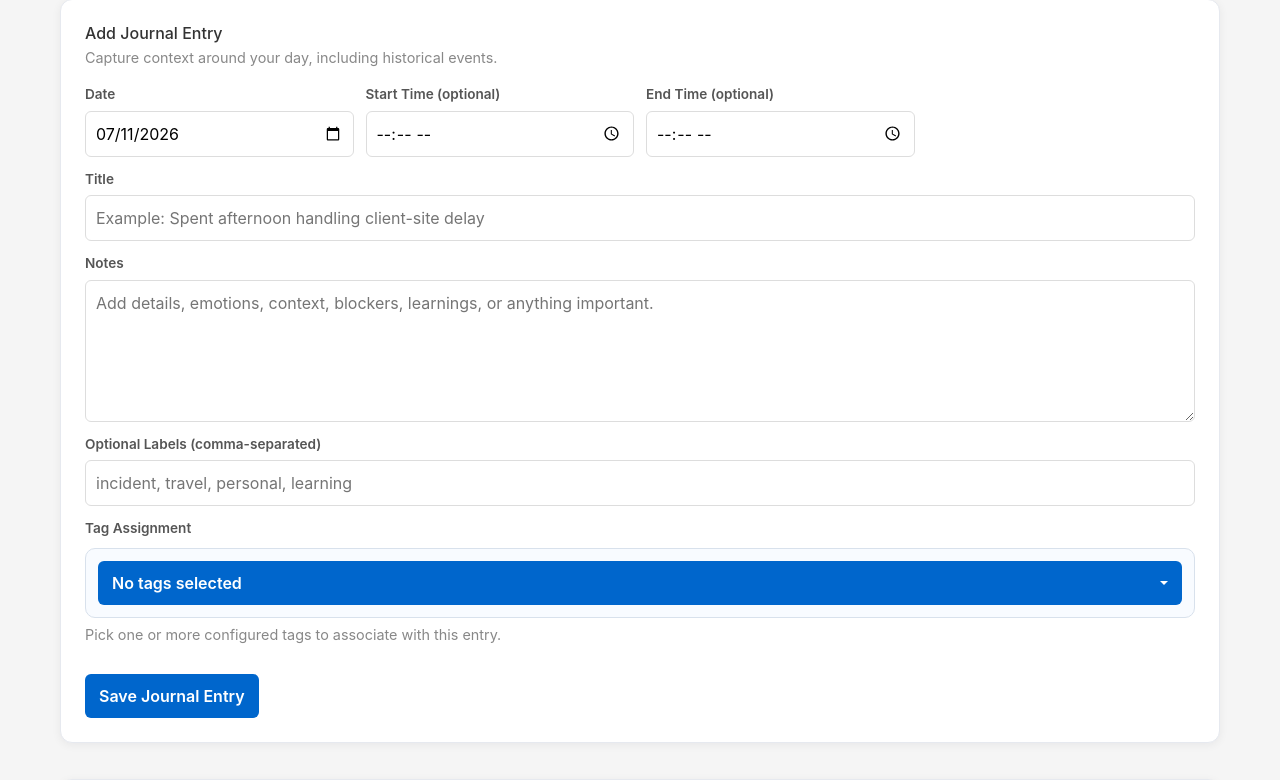
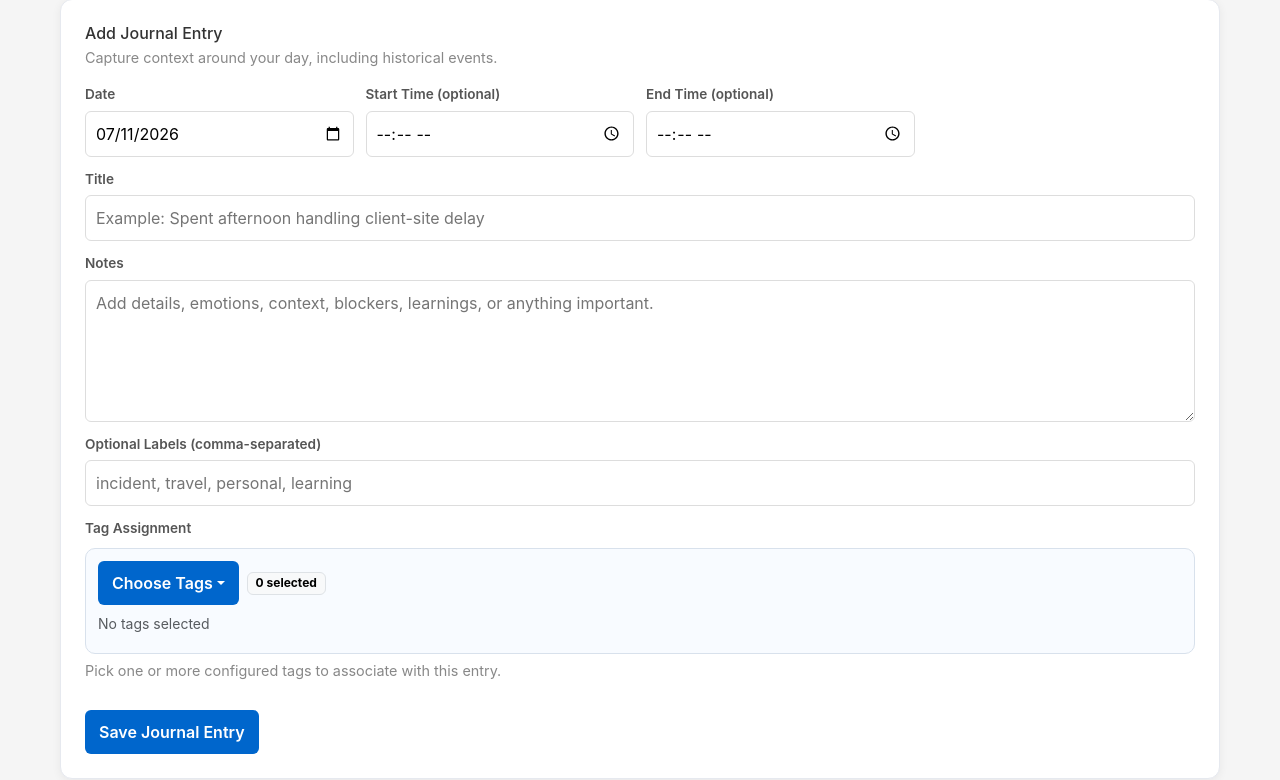
Before and after one commit to Aqua-4/workgraph, a Python web app: template api/templates/journal.html in a window 1280 px wide. Shown: the part 332-1112 px from the top of the page. Run offline with Jinja, Linux system fonts and the light colour scheme; the template is opened without the code that fills it, so the values that code supplies are empty.

Commit message:
Minour UI fixes

```diff
--- a/api/templates/journal.html
+++ b/api/templates/journal.html
@@ -24,10 +24,25 @@
     padding: 12px;
 }
 
-#journal-tags-menu {
-    width: 100%;
-    max-height: 320px;
+.tag-dropdown-menu {
+    width: min(100%, 560px);
+    padding: 0;
+    border-radius: 10px;
+    border: 1px solid #d7dfea;
+    overflow: hidden;
+}
+
+.tag-dropdown-header {
+    border-bottom: 1px solid #e8edf3;
+    background: #f8fbff;
+    padding: 10px;
+}
+
+.tag-dropdown-body {
+    max-height: 260px;
     overflow-y: auto;
+    padding: 8px 10px;
+    overflow-x: hidden;
 }
 
 .journal-tag-row {
@@ -36,6 +51,21 @@
     gap: 8px;
     font-size: 0.92em;
     color: #26313f;
+    padding: 6px 4px;
+}
+
+.journal-tag-row input[type="checkbox"] {
+    width: 1rem;
+    height: 1rem;
+    min-width: 1rem;
+    padding: 0;
+    margin: 0;
+    border-radius: 0.2rem;
+    flex: 0 0 auto;
+}
+
+#selected-tags-preview {
+    min-height: 28px;
 }
 </style>
 {% endblock %}
@@ -91,39 +121,44 @@
             <div class="field" style="grid-column: 1 / -1;">
                 <label class="mb-1" for="journal-tags">Tag Assignment</label>
                 <div class="tag-panel">
-                    <div class="dropdown w-100">
+                <div class="d-flex align-items-center gap-2 flex-wrap mb-2">
+                    <div class="dropdown">
                         <button
-                            class="btn btn-outline-primary dropdown-toggle w-100 text-start d-flex justify-content-between align-items-center"
+                            class="btn btn-outline-primary dropdown-toggle"
                             type="button"
-                            id="journal-tags-trigger"
+                            id="tag-dropdown-toggle"
                             data-bs-toggle="dropdown"
                             data-bs-auto-close="outside"
+                            aria-expanded="false"
                         >
-                            <span id="journal-tags-summary">No tags selected</span>
+                            Choose Tags
                         </button>
-                        <div class="dropdown-menu p-3 shadow-sm" id="journal-tags-menu" aria-labelledby="journal-tags-trigger">
+                        <div class="dropdown-menu tag-dropdown-menu" aria-labelledby="tag-dropdown-toggle">
+                            <div class="tag-dropdown-header">
                                 <input
                                     type="text"
                                     id="journal-tags-search"
                                     placeholder="Search tags..."
-                                class="form-control mb-2"
+                                    class="form-control form-control-sm mb-2"
                                 >
-                            <div class="d-flex gap-2 flex-wrap mb-2">
+                                <div class="d-flex gap-2 flex-wrap">
                                     <button class="btn btn-outline-primary btn-sm" id="tags-select-all" type="button">Select All</button>
-                                <button class="btn btn-outline-secondary btn-sm" id="tags-select-visible" type="button">Select Visible</button>
-                                <button class="btn btn-outline-danger btn-sm" id="tags-clear-all" type="button">Clear All</button>
+                                    <button class="btn btn-outline-danger btn-sm" id="tags-clear-all" type="button">Clear</button>
                                 </div>
-                            <div id="journal-tags-list" class="d-flex flex-column gap-1">
+                            </div>
+                            <div class="tag-dropdown-body" id="journal-tags">
                                 {% for tag in available_tags %}
-                                <label class="dropdown-item journal-tag-row journal-tag-item" data-tag-name="{{ tag|lower }}">
-                                    <input type="checkbox" class="journal-tag-option" value="{{ tag }}">
+                                <label class="journal-tag-row" data-tag-name="{{ tag|lower }}">
+                                    <input type="checkbox" class="form-check-input mt-0 journal-tag-option" value="{{ tag }}">
                                     <span>{{ tag }}</span>
                                 </label>
                                 {% endfor %}
                             </div>
-                            <div id="journal-tags-empty" class="small text-muted" style="display: none;">No matching tags</div>
                         </div>
                     </div>
+                    <span class="badge text-bg-light border" id="selected-tags-count">0 selected</span>
+                </div>
+                <div id="selected-tags-preview" class="d-flex gap-1 flex-wrap"></div>
                 </div>
                 <p class="muted">Pick one or more configured tags to associate with this entry.</p>
             </div>
@@ -261,12 +296,12 @@
     const journalSubmitButton = document.getElementById("journal-submit");
     const journalCancelButton = document.getElementById("journal-cancel");
     const journalFormTitle = document.getElementById("journal-form-title");
-    const tagsSummary = document.getElementById("journal-tags-summary");
     const tagsSearchInput = document.getElementById("journal-tags-search");
     const tagsSelectAllButton = document.getElementById("tags-select-all");
-    const tagsSelectVisibleButton = document.getElementById("tags-select-visible");
     const tagsClearAllButton = document.getElementById("tags-clear-all");
-    const tagsEmpty = document.getElementById("journal-tags-empty");
+    const selectedTagsCount = document.getElementById("selected-tags-count");
+    const selectedTagsPreview = document.getElementById("selected-tags-preview");
+    const tagDropdownToggle = document.getElementById("tag-dropdown-toggle");
     const journalFeedback = document.getElementById("journal-feedback");
     const reflectionFeedback = document.getElementById("reflection-feedback");
     const correlationPanel = document.getElementById("correlation-panel");
@@ -321,11 +356,34 @@
         Array.from(document.querySelectorAll(".journal-tag-option")).forEach((opt) => {
             opt.checked = false;
         });
-        updateTagSummary();
+        refreshSelectedTagsUi();
     }
 
     function getSelectedTags() {
         return Array.from(document.querySelectorAll(".journal-tag-option:checked")).map((opt) => opt.value);
+    }
+
+    function refreshSelectedTagsUi() {
+        const selected = getSelectedTags();
+        selectedTagsCount.textContent = `${selected.length} selected`;
+
+        if (selected.length === 0) {
+            selectedTagsPreview.innerHTML = '<span class="text-muted small">No tags selected</span>';
+            tagDropdownToggle.textContent = "Choose Tags";
+            return;
+        }
+
+        const previewTags = selected.slice(0, 5);
+        const chips = previewTags
+            .map((tag) => `<span class="badge text-bg-primary">${tag}</span>`)
+            .join("");
+        const overflow = selected.length - previewTags.length;
+        const more = overflow > 0
+            ? `<span class="badge text-bg-light border">+${overflow} more</span>`
+            : "";
+
+        selectedTagsPreview.innerHTML = chips + more;
+        tagDropdownToggle.textContent = `Choose Tags (${selected.length})`;
     }
 
     function setSelectedTags(tags) {
@@ -333,47 +391,26 @@
         Array.from(document.querySelectorAll(".journal-tag-option")).forEach((opt) => {
             opt.checked = selected.has(opt.value);
         });
-        updateTagSummary();
-    }
-
-    function updateTagSummary() {
-        const selectedTags = getSelectedTags();
-        if (selectedTags.length === 0) {
-            tagsSummary.textContent = "No tags selected";
-            return;
-        }
-        if (selectedTags.length <= 3) {
-            tagsSummary.textContent = selectedTags.join(", ");
-            return;
-        }
-        tagsSummary.textContent = `${selectedTags.length} tags selected`;
+        refreshSelectedTagsUi();
     }
 
     function filterTags(searchTerm) {
         const normalized = (searchTerm || "").trim().toLowerCase();
-        let visibleCount = 0;
-        Array.from(document.querySelectorAll(".journal-tag-item")).forEach((row) => {
+        Array.from(document.querySelectorAll(".journal-tag-row")).forEach((row) => {
             const tagName = row.getAttribute("data-tag-name") || "";
             const visible = !normalized || tagName.includes(normalized);
             row.style.display = visible ? "flex" : "none";
-            if (visible) {
-                visibleCount += 1;
-            }
         });
-        tagsEmpty.style.display = visibleCount === 0 ? "block" : "none";
     }
 
-    function setTagsChecked(checked, onlyVisible) {
-        Array.from(document.querySelectorAll(".journal-tag-item")).forEach((row) => {
-            if (onlyVisible && row.style.display === "none") {
-                return;
-            }
+    function setTagsChecked(checked) {
+        Array.from(document.querySelectorAll(".journal-tag-row")).forEach((row) => {
             const checkbox = row.querySelector(".journal-tag-option");
             if (checkbox) {
                 checkbox.checked = checked;
             }
         });
-        updateTagSummary();
+        refreshSelectedTagsUi();
     }
 
     function splitIsoForInputs(isoValue) {
@@ -607,22 +644,20 @@
     });
 
     tagsSelectAllButton.addEventListener("click", () => {
-        setTagsChecked(true, false);
-    });
-
-    tagsSelectVisibleButton.addEventListener("click", () => {
-        setTagsChecked(true, true);
+        setTagsChecked(true);
     });
 
     tagsClearAllButton.addEventListener("click", () => {
-        setTagsChecked(false, false);
+        setTagsChecked(false);
     });
 
     document.querySelectorAll(".journal-tag-option").forEach((checkbox) => {
-        checkbox.addEventListener("change", updateTagSummary);
+        checkbox.addEventListener("change", () => {
+            refreshSelectedTagsUi();
+        });
     });
 
-    updateTagSummary();
+    refreshSelectedTagsUi();
 })();
 </script>
 {% endblock %}
```
Lines whose indentation alone changed are shown as unchanged.
